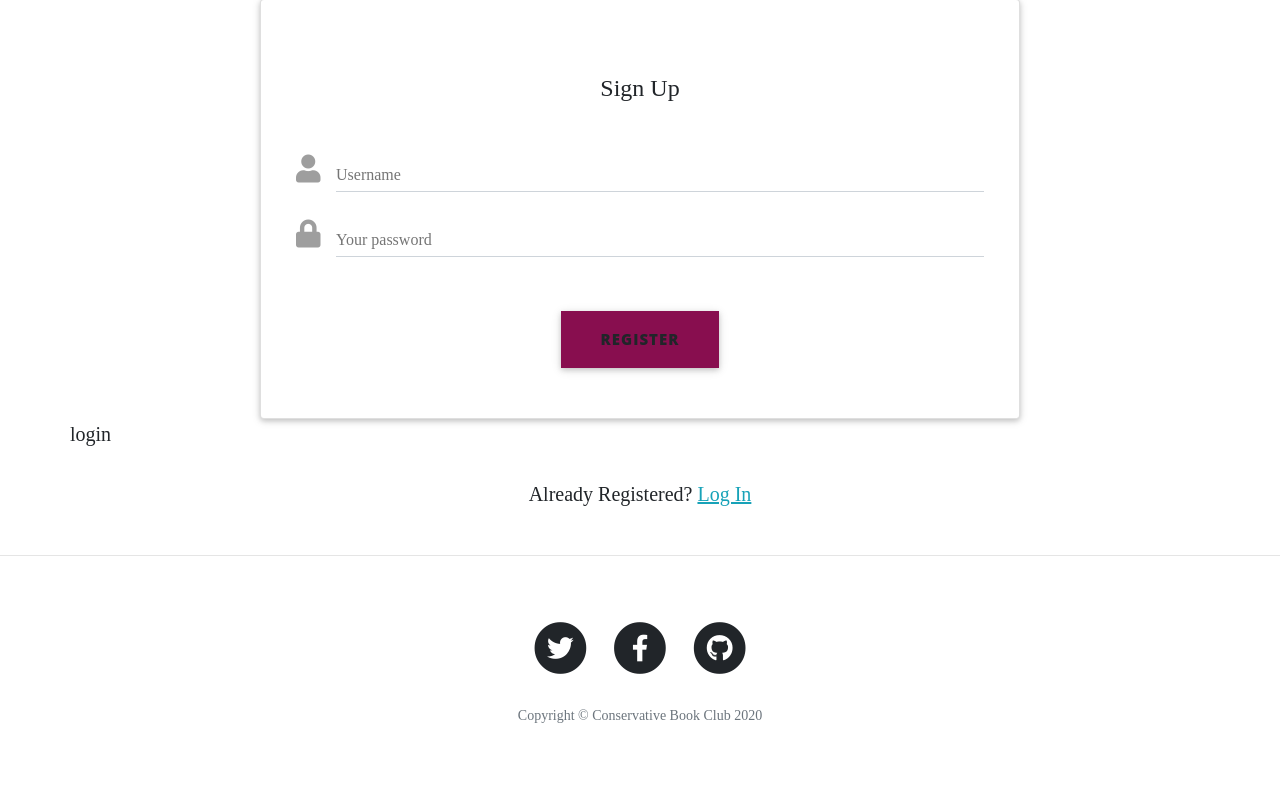
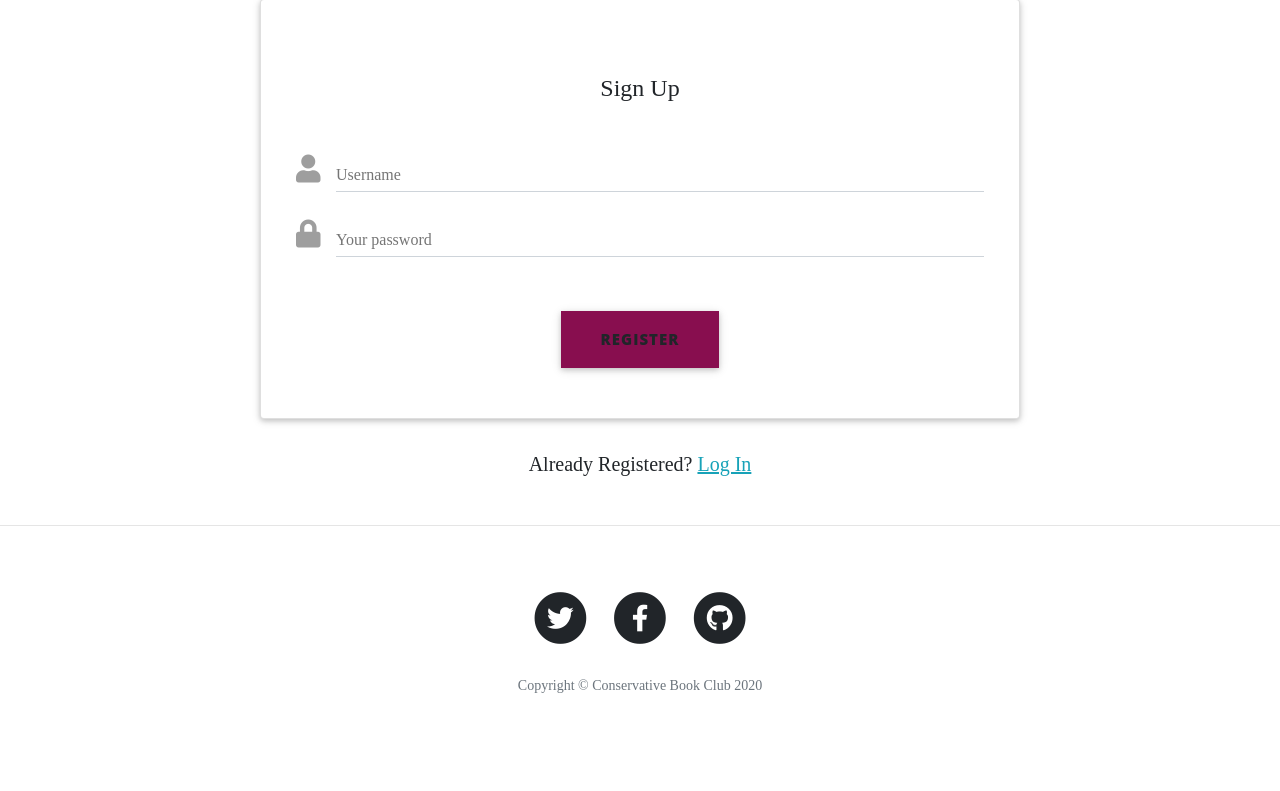
Before and after one commit to JosefinE7/MS3_book_club, a Flask app: page /register in a window 1280 px wide. Shown: the part 824-1615 px from the top of the page. After the commit the page ends 1517 px from the top, so only its background shows below. Run offline with Flask 2, Linux system fonts and the light colour scheme; some libraries are stand-ins or nearby versions.

Commit message:
Fix small bug in register.html

```diff
--- a/templates/register.html
+++ b/templates/register.html
@@ -56,7 +56,6 @@
 </div>
 
 <div class="row">
-	login
 	<div class="col-12">
 		<p class="text-center">
 			Already Registered?
```
